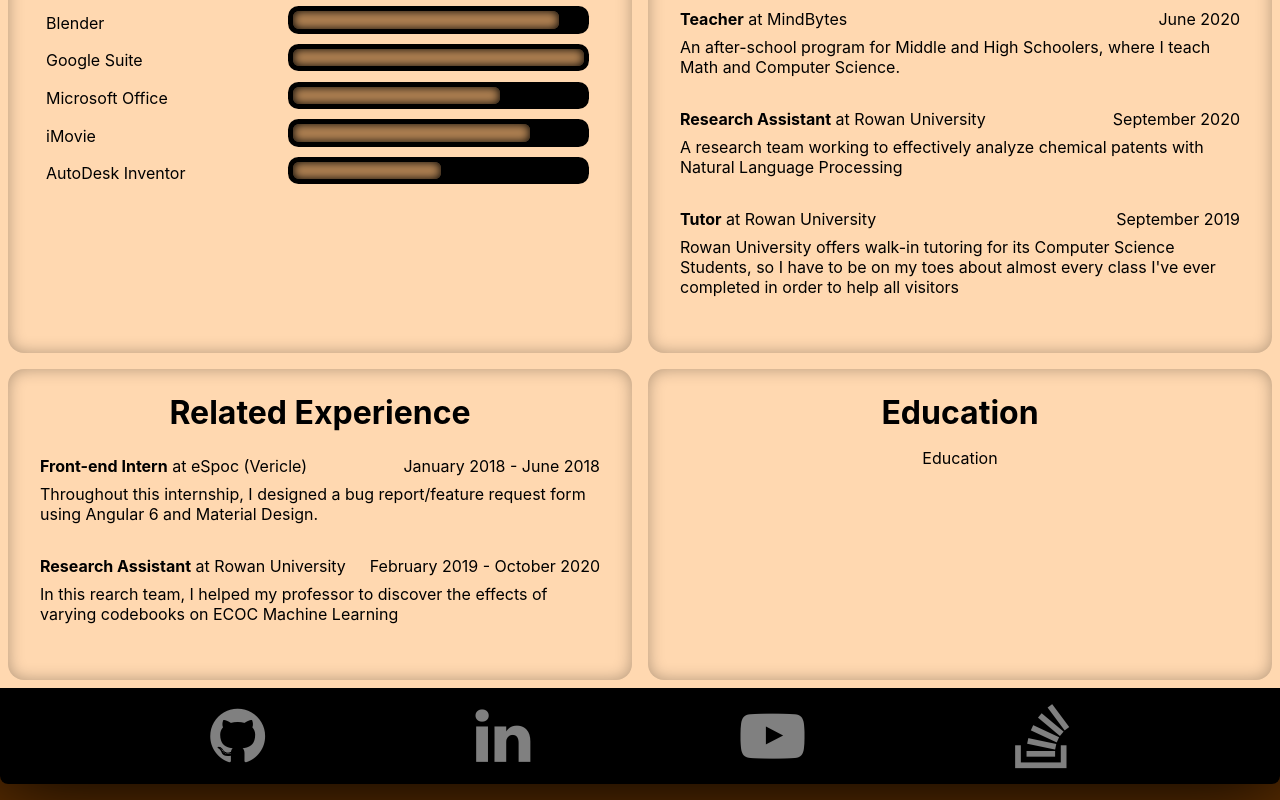
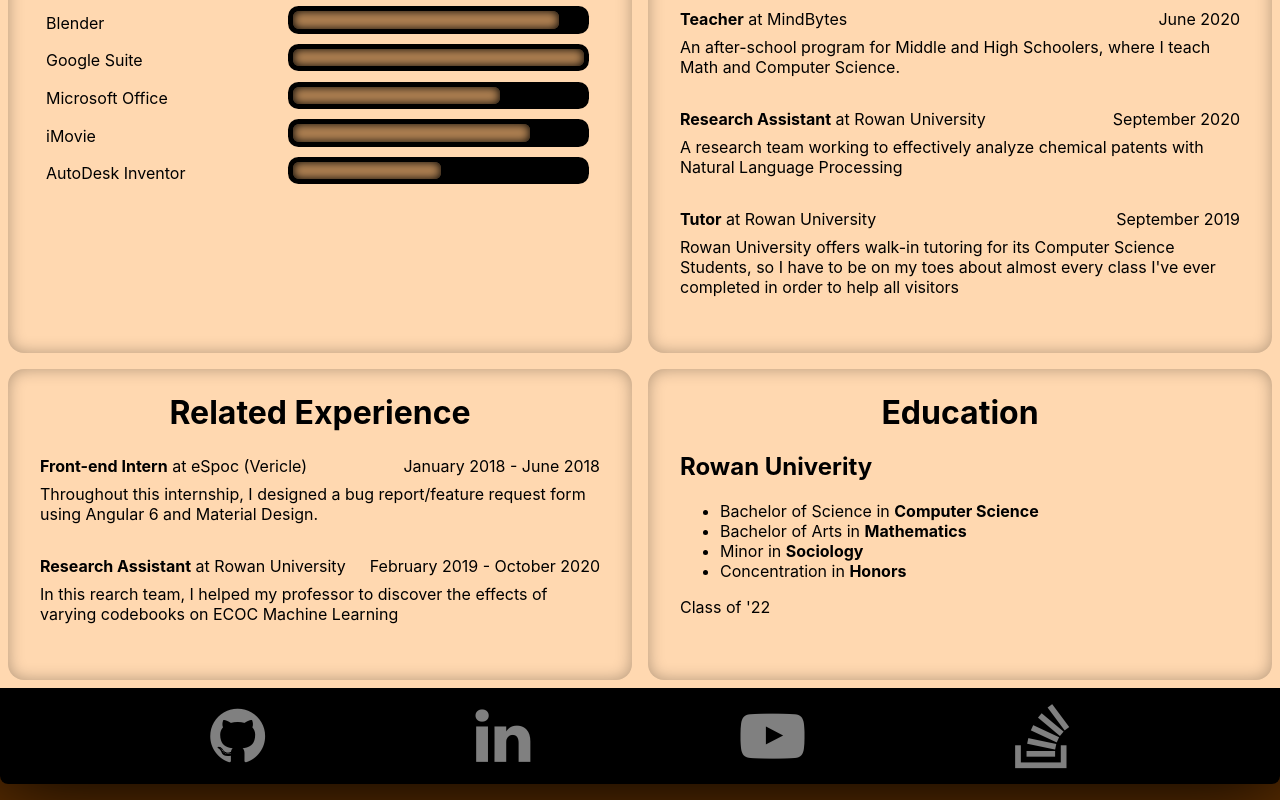
Before and after one commit to LuLaValva/portfolio, a React (Create React App) app: page / in a window 1280 px wide. Shown: the part 1140-1940 px from the top of the page. Built offline with nearby package versions, Linux system fonts and the light colour scheme.

Commit message:
Added Education section

```diff
--- a/src/Elements/Body/Body.css
+++ b/src/Elements/Body/Body.css
@@ -6,3 +6,8 @@
   flex-wrap: wrap;
   align-items: stretch;
 }
+
+.education-element {
+  text-align: left;
+  padding: 0 1em;
+}
--- a/src/Elements/Body/Body.js
+++ b/src/Elements/Body/Body.js
@@ -35,7 +35,26 @@ function Body() {
       <BodyElement title="Related Experience">
         <ActivityTable info={RelatedExperience} />
       </BodyElement>
-      <BodyElement title="Education">Education</BodyElement>
+      <BodyElement title="Education">
+        <div class="education-element">
+          <h2>Rowan Univerity</h2>
+          <ul>
+            <li>
+              Bachelor of Science in <b>Computer Science</b>
+            </li>
+            <li>
+              Bachelor of Arts in <b>Mathematics</b>
+            </li>
+            <li>
+              Minor in <b>Sociology</b>
+            </li>
+            <li>
+              Concentration in <b>Honors</b>
+            </li>
+          </ul>
+          Class of '22
+        </div>
+      </BodyElement>
       {/*<BodyElement title="Honors, Awards, Acheivements">Some Acheivements</BodyElement>*/}
     </div>
   );
```
